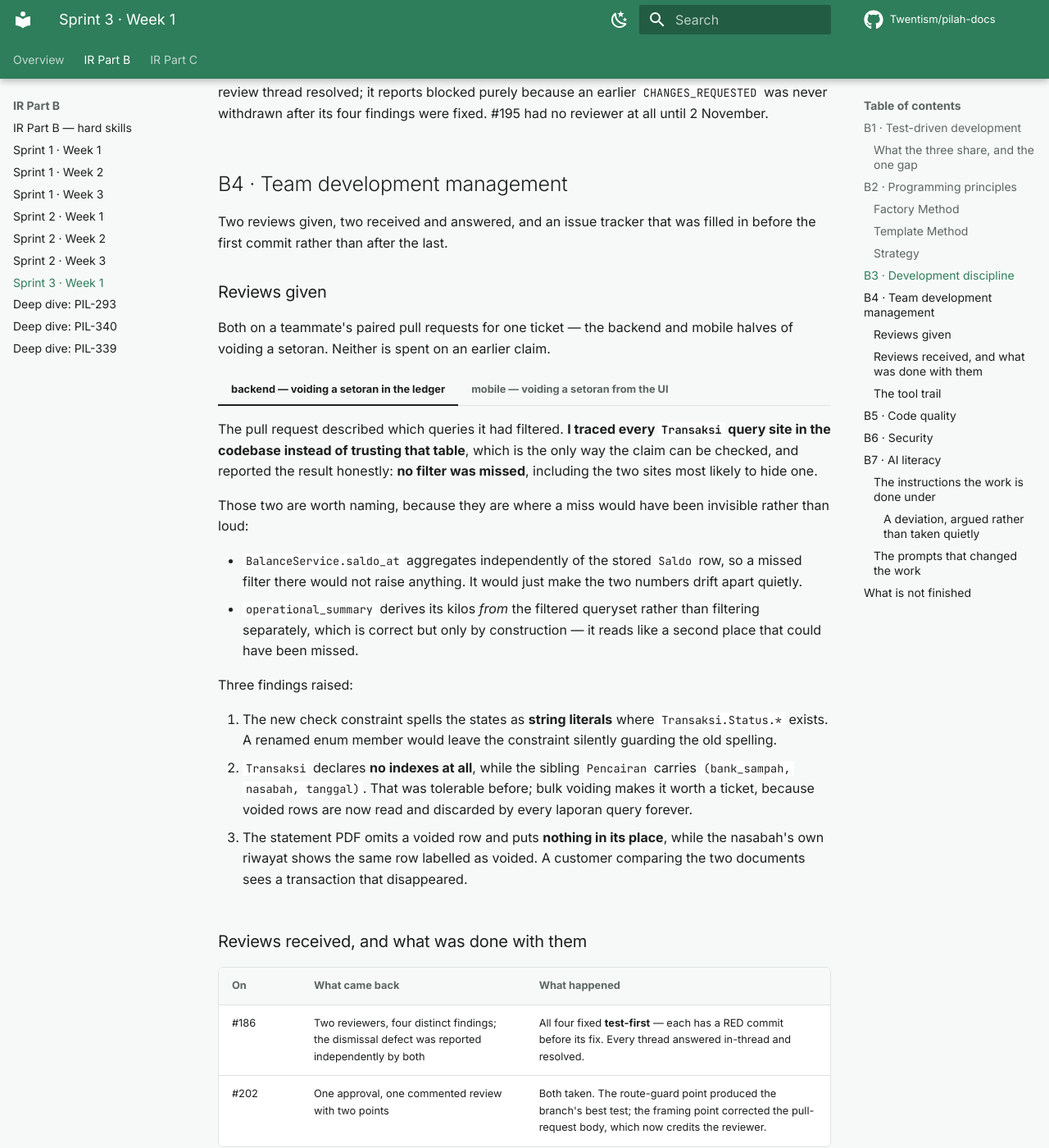
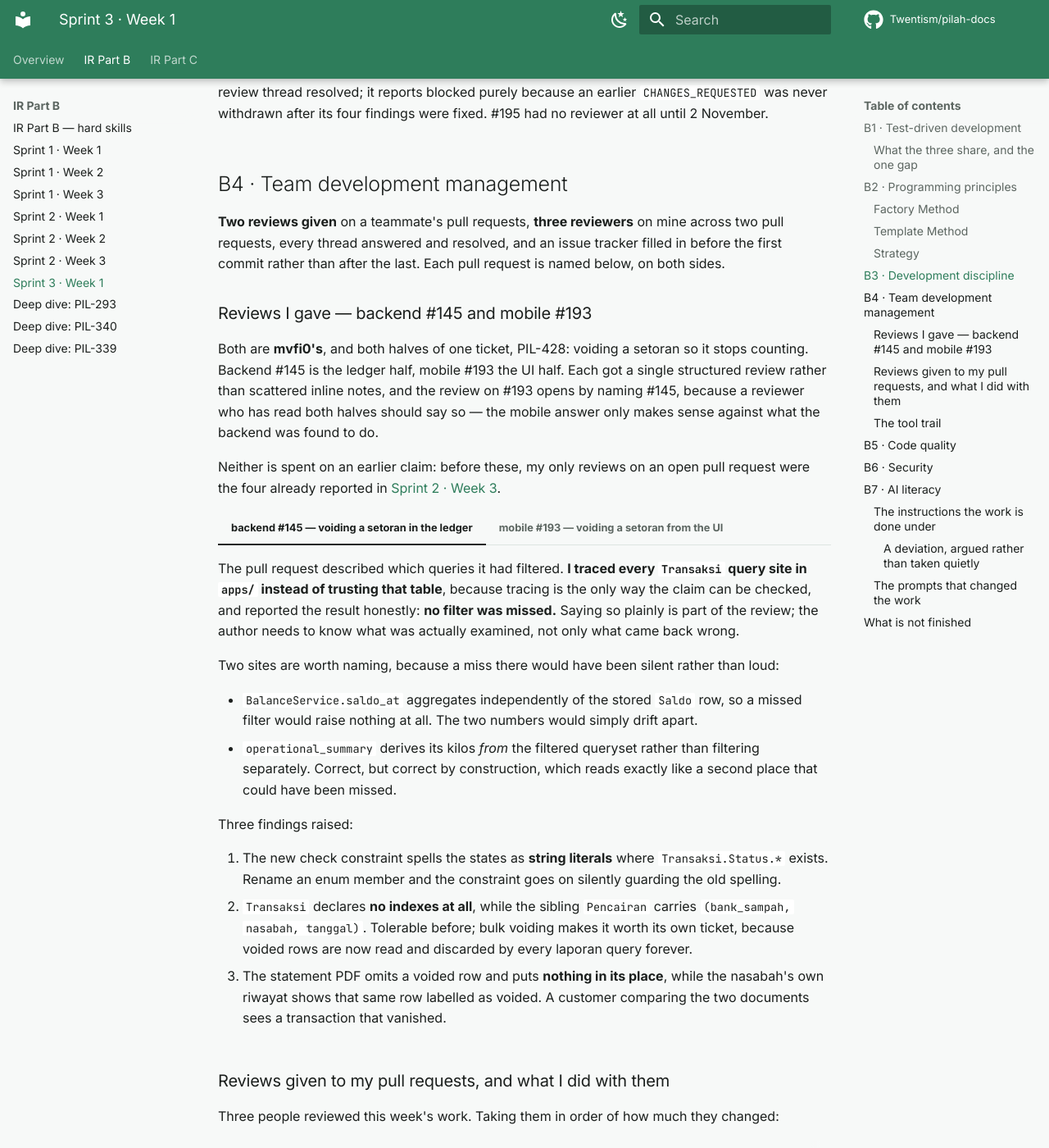
Before and after one commit to Twentism/pilah-docs, an MkDocs documentation site: the page built from docs/ir/b/s3-w1.md, in a window 1280 px wide and 1400 px high, scrolled down 7317 px. Shown: the whole window at 82% size. Built offline with MkDocs 1.6.1 and Material for MkDocs 9.7.7, drawn with Linux system fonts in a browser that asks for light colours; comment, search, counter and statistics services are not loaded; some of the changed text lies outside the part shown.

Commit message:
docs(ir): name every pull request and reviewer in B4
B4 said "two reviews given" and "reviews received" without saying on what
or by whom, which makes it unverifiable. Both sides are now named, with
the counts checked against the GitHub API rather than recalled.

Given: backend #145 and mobile #193, both mvfi0's, both halves of PIL-428.
The tab titles carry the numbers, and the text records that the review on
#193 opens by naming #145, since reading both halves is what made the
mobile finding meaningful.

Received, now split per PR because the three differ:

- #186 drew three reviewers. TrayMachi requested changes with three
  severity-tagged inline comments, now tabulated with the outcome of each;
  alghani46 reviewed as a top-level comment and independently hit the same
  unguarded-panel bug, which is the strongest evidence it was real;
  HeraldoArman approved with two documentation asks and posted a Mermaid
  reconstruction of the resolver.
- #202 drew HeraldoArman's approval and mvfi0's three inline comments -
  two findings, both taken, and one positive note that verified the role
  redirect rather than praising it.
- #195 drew nothing at all, and the page says so and says why: it sat with
  no reviewer assigned, which is my failure to ask.

Earlier text claimed "two received"; it was three reviewers across two
pull requests. Corrected.

Also reflowed a line-initial "#193" that would have become a second H1.
Verified every page on the site has exactly one.

mkdocs build --strict -> clean

```diff
--- a/docs/ir/b/s3-w1.md
+++ b/docs/ir/b/s3-w1.md
@@ -414,77 +414,152 @@ push, and screenshots of the affected viewports in the pull-request body.
 
 ## B4 · Team development management
 
-Two reviews given, two received and answered, and an issue tracker that was
-filled in before the first commit rather than after the last.
+**Two reviews given** on a teammate's pull requests, **three reviewers** on
+mine across two pull requests, every thread answered and resolved, and an
+issue tracker filled in before the first commit rather than after the last.
+Each pull request is named below, on both sides.
 
-### Reviews given
+### Reviews I gave — backend #145 and mobile #193
 
-Both on a teammate's paired pull requests for one ticket — the backend and
-mobile halves of voiding a setoran. Neither is spent on an earlier claim.
+Both are **mvfi0's**, and both halves of one ticket, PIL-428: voiding a setoran
+so it stops counting. Backend #145 is the ledger half, mobile #193 the UI half.
+Each got a single structured review rather than scattered inline notes, and
+the review on #193 opens by naming #145, because a reviewer who has read both
+halves should say so — the mobile answer only makes sense against what the
+backend was found to do.
 
-=== "backend — voiding a setoran in the ledger"
+Neither is spent on an earlier claim: before these, my only reviews on an open
+pull request were the four already reported in
+[Sprint 2 · Week 3](s2-w3.md#b4-peer-review).
+
+=== "backend #145 — voiding a setoran in the ledger"
 
     The pull request described which queries it had filtered. **I traced every
-    `Transaksi` query site in the codebase instead of trusting that table**,
-    which is the only way the claim can be checked, and reported the result
-    honestly: **no filter was missed**, including the two sites most likely to
-    hide one.
+    `Transaksi` query site in `apps/` instead of trusting that table**, because
+    tracing is the only way the claim can be checked, and reported the result
+    honestly: **no filter was missed.** Saying so plainly is part of the
+    review; the author needs to know what was actually examined, not only what
+    came back wrong.
 
-    Those two are worth naming, because they are where a miss would have been
-    invisible rather than loud:
+    Two sites are worth naming, because a miss there would have been silent
+    rather than loud:
 
     - `BalanceService.saldo_at` aggregates independently of the stored `Saldo`
-      row, so a missed filter there would not raise anything. It would just
-      make the two numbers drift apart quietly.
+      row, so a missed filter would raise nothing at all. The two numbers would
+      simply drift apart.
     - `operational_summary` derives its kilos *from* the filtered queryset
-      rather than filtering separately, which is correct but only by
-      construction — it reads like a second place that could have been missed.
+      rather than filtering separately. Correct, but correct by construction,
+      which reads exactly like a second place that could have been missed.
 
     Three findings raised:
 
     1. The new check constraint spells the states as **string literals** where
-       `Transaksi.Status.*` exists. A renamed enum member would leave the
-       constraint silently guarding the old spelling.
+       `Transaksi.Status.*` exists. Rename an enum member and the constraint
+       goes on silently guarding the old spelling.
     2. `Transaksi` declares **no indexes at all**, while the sibling
-       `Pencairan` carries `(bank_sampah, nasabah, tanggal)`. That was
-       tolerable before; bulk voiding makes it worth a ticket, because voided
-       rows are now read and discarded by every laporan query forever.
+       `Pencairan` carries `(bank_sampah, nasabah, tanggal)`. Tolerable before;
+       bulk voiding makes it worth its own ticket, because voided rows are now
+       read and discarded by every laporan query forever.
     3. The statement PDF omits a voided row and puts **nothing in its place**,
-       while the nasabah's own riwayat shows the same row labelled as voided.
-       A customer comparing the two documents sees a transaction that
-       disappeared.
+       while the nasabah's own riwayat shows that same row labelled as voided.
+       A customer comparing the two documents sees a transaction that vanished.
 
-=== "mobile — voiding a setoran from the UI"
+=== "mobile #193 — voiding a setoran from the UI"
 
-    I checked this one for a specific defect class first: **async lifetime**,
-    the bug that bit the harga panel, the jadwal panel and this week's own side
-    sheet. It came back **clean** — `if (!mounted) return` precedes every
-    `setState`, every `ref` read and every `Navigator` use. Saying so is part
-    of the review; a reviewer who only reports problems gives the author no
-    information about what was actually examined.
+    I went in looking for one defect class first: **async lifetime**, the bug
+    that bit the harga panel, the jadwal panel and this week's own side sheet.
+    It came back **clean** — `if (!mounted) return` precedes every `setState`,
+    every `ref` read and every `Navigator` use. That is reported as a finding
+    in its own right.
 
     Two findings raised:
 
     1. `aktivitas_list_view.dart` force-unwraps `item.transaksi!` and **cannot
-       throw** — but only because an `id.isNotEmpty` check two lines up, built
-       from `transaksi?.id ?? ''`, short-circuits first. It is safe and it is
-       load-bearing on the order of the conjuncts. The sibling table already
-       writes the local `?. ?? false` form, so the fix is to match the
-       neighbour rather than to invent anything.
+       throw** — but only because an `id.isNotEmpty` check two lines above,
+       built from `transaksi?.id ?? ''`, short-circuits first. It is safe, and
+       it is load-bearing on the order of the conjuncts. The sibling table
+       already writes the local `?. ?? false` form, so the fix is to match the
+       neighbour rather than invent anything.
     2. The dialog validates `alasan.trim()` but **sends it untrimmed**, so
        trailing whitespace can push a long reason past the backend's 255-char
        cap and turn a valid entry into a generic server error.
 
-### Reviews received, and what was done with them
+### Reviews given to my pull requests, and what I did with them
 
-| On | What came back | What happened |
-|---|---|---|
-| #186 | Two reviewers, four distinct findings; the dismissal defect was reported independently by both | All four fixed **test-first** — each has a RED commit before its fix. Every thread answered in-thread and resolved. |
-| #202 | One approval, one commented review with two points | Both taken. The route-guard point produced the branch's best test; the framing point corrected the pull-request body, which now credits the reviewer. |
+Three people reviewed this week's work. Taking them in order of how much they
+changed:
 
-Answering in the thread and resolving it, rather than posting a fresh
-top-level comment, is a small thing that decides whether the next reader can
-tell what was addressed.
+=== "mobile #186 — TrayMachi, alghani46, HeraldoArman"
+
+    **TrayMachi** requested changes, with three inline comments tagged by
+    severity:
+
+    | Tag | The finding | Outcome |
+    |---|---|---|
+    | 🔴 bug | With no guard attached, the blocked pop had no handler, so scrim, Escape and platform back did nothing at all — the panel could not be closed | Fixed, and pinned first by a RED test |
+    | 🟡 risk | The resolver was width-only, so a native tablet got a side sheet although PIL-432 is a web ticket | Fixed by gating on the platform; this is where the explicit `isWeb` argument came from |
+    | 🔵 nit | The Windows separator normalisation was copied across the ratchets | Extracted to one shared helper, with the scan proven unchanged by planting an offender |
+
+    **alghani46** reviewed as a top-level comment rather than a formal review,
+    raising two points — and **independently found the same unguarded-panel
+    bug** TrayMachi had. Two reviewers reaching one defect from different
+    directions is the clearest evidence it was real. My reply said plainly
+    that the second of his points was one I would not have found from the
+    review alone.
+
+    **HeraldoArman** approved, and left two inline comments that were both
+    requests for *documentation* rather than for changes:
+
+    - the `allowNextExit()` latch can outlive the exit it was granted for.
+      Answering it properly made the contract sharper than the question: the
+      guard is a top-level `final` shared by the panel page and the route's
+      `onExit`, so a leaked latch survives the panel closing and greets the
+      next opening. The answer also records the enforced shape if a second
+      caller ever appears — a generation token, not a bool.
+    - the sub-medium branch in `widthFor` is unreachable through the public
+      API. True, and the doc now says it is defensive and names what makes it
+      so, rather than only explaining why it exists.
+
+    He also posted a Mermaid flow diagram of the resolver on the thread, which
+    is a reviewer reconstructing the logic to check it rather than reading it
+    and nodding.
+
+    Every thread was answered in the thread and resolved. Four distinct
+    findings; all four fixed **test-first**, each with its own RED commit.
+
+=== "mobile #202 — HeraldoArman, mvfi0"
+
+    **HeraldoArman** approved with no blocking findings.
+
+    **mvfi0** left three inline comments: two findings and one positive
+    observation, and both findings were taken.
+
+    1. **The restore claim was too narrow, and he was right.** I had said the
+       11 untouched `test/features/pengumuman/` suites were the guard that the
+       feature stays restorable. They guard the *pages*. The **route-level**
+       guards went out with the builders. This produced the best commit on the
+       branch and four new test cases.
+    2. **The Nasabah framing was wrong.** I had justified removing a live
+       Nasabah section by handover scoping. He pointed at CPBI-31's acceptance
+       criterion — *"Fitur pengumuman tidak tampil di aplikasi"* — which is
+       role-neutral and settles it directly. The pull-request body was
+       corrected and credits him.
+
+    His third comment is the positive one, and it checked something rather
+    than praising: the redirect goes through `AppLocations.dashboard` and so
+    re-enters the global role redirect instead of hard-coding a per-role
+    target, and he verified the four staff paths himself.
+
+=== "mobile #195 — nobody yet"
+
+    **Zero reviews and zero comments** at the end of the claim window, which
+    is why this page claims nothing from it. It had sat with no reviewer
+    assigned at all; TrayMachi and HeraldoArman were requested on the last day
+    of the window.
+
+    Worth stating rather than leaving as a gap in a table: a pull request that
+    nobody has been asked to look at is my failure to ask, not theirs to
+    notice.
 
 ### The tool trail
 
```
